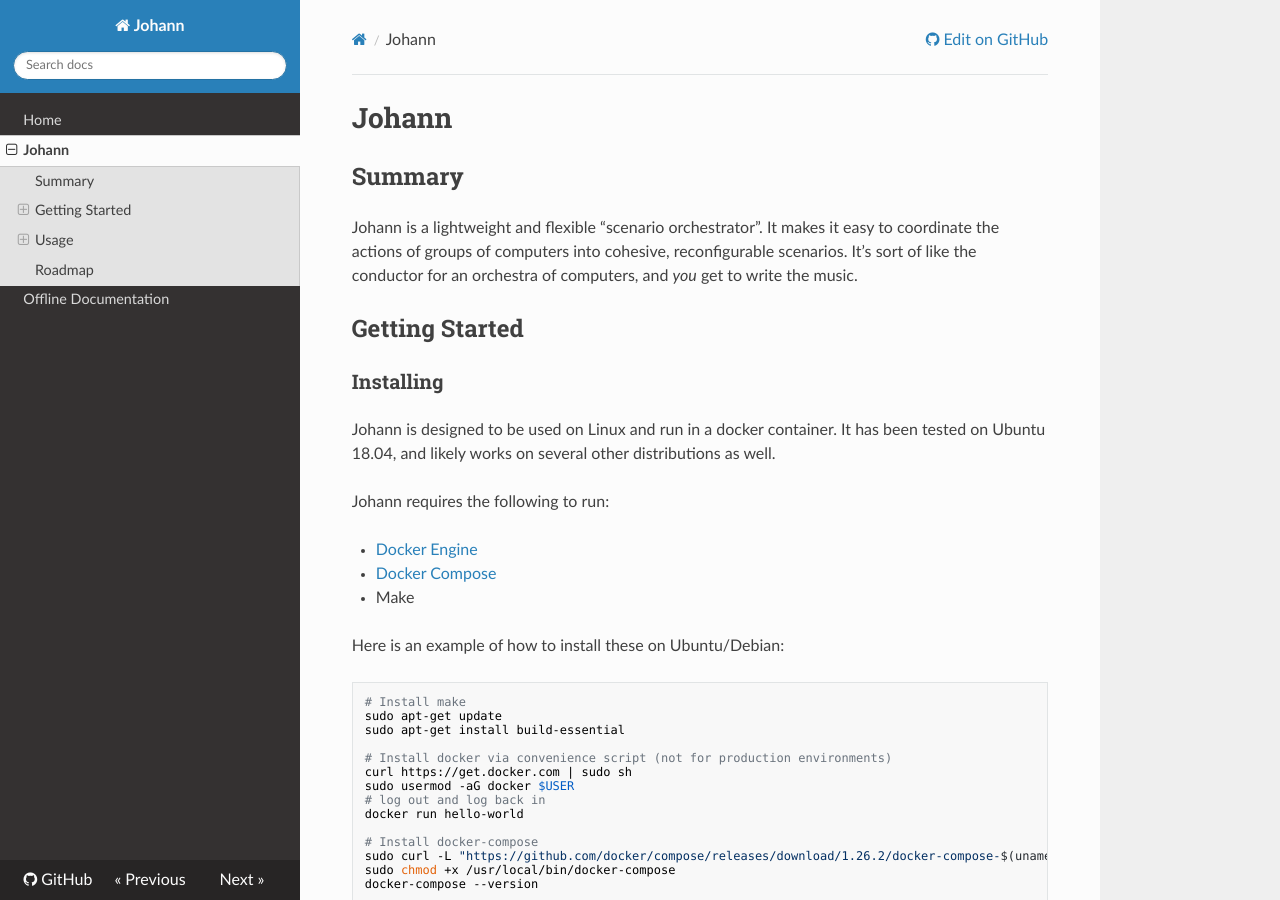
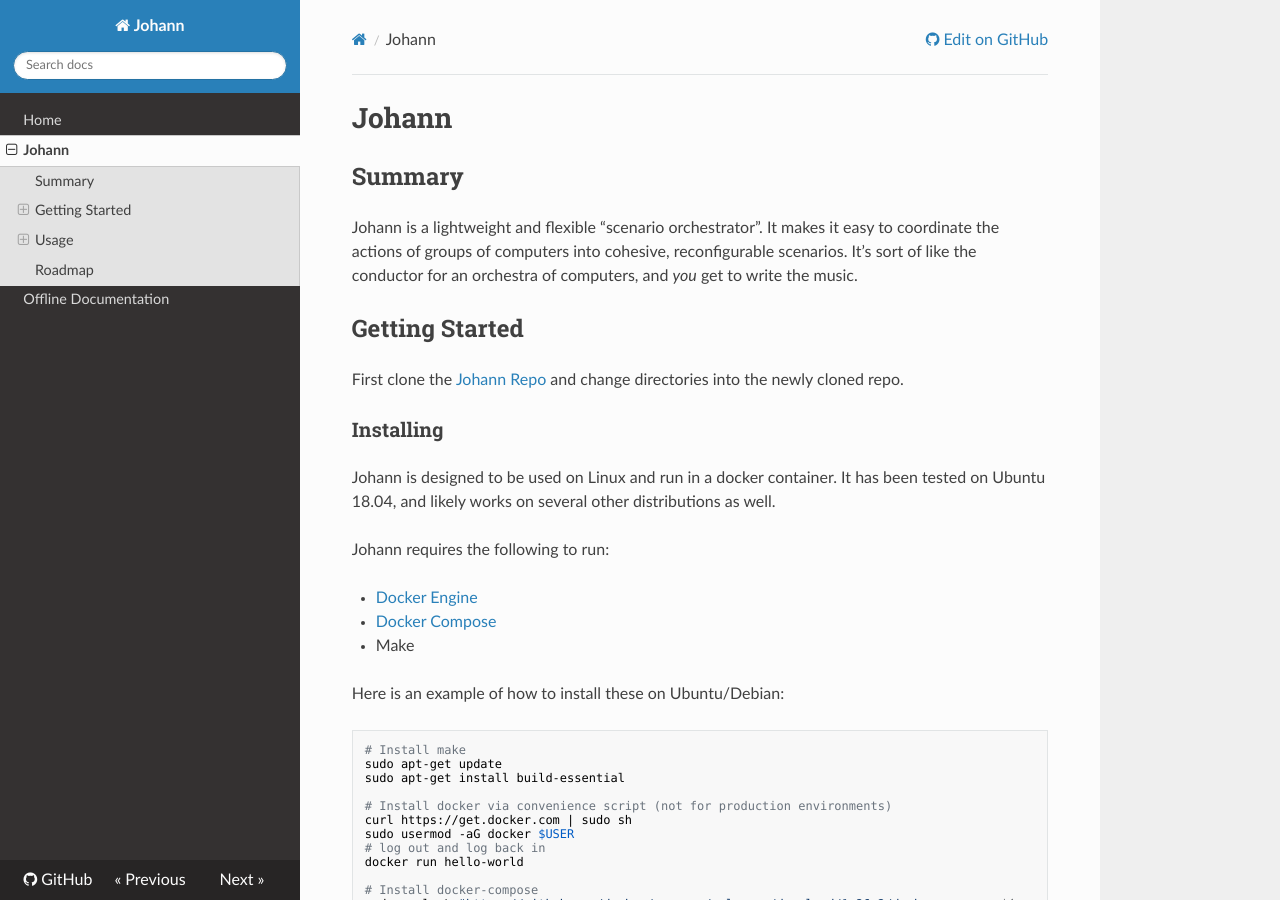
Before and after one commit to johannsdg/johannsdg.github.io, an MkDocs documentation site: the page built from docs/johann.md, in a window 1280 px wide and 900 px high. Built offline with MkDocs 1.6.1, drawn with Linux system fonts in a browser that asks for light colours; nearby versions of some CDN libraries.

Commit message:
Update johann.md

```diff
--- a/docs/johann.md
+++ b/docs/johann.md
@@ -9,6 +9,7 @@
 
 ## Getting Started
 
+First clone the [Johann Repo](https://github.com/johannsdg/johann) and change directories into the newly cloned repo.
 
 ### Installing
 Johann is designed to be used on Linux and run in a docker container. It has been tested on Ubuntu 18.04, and likely
```
